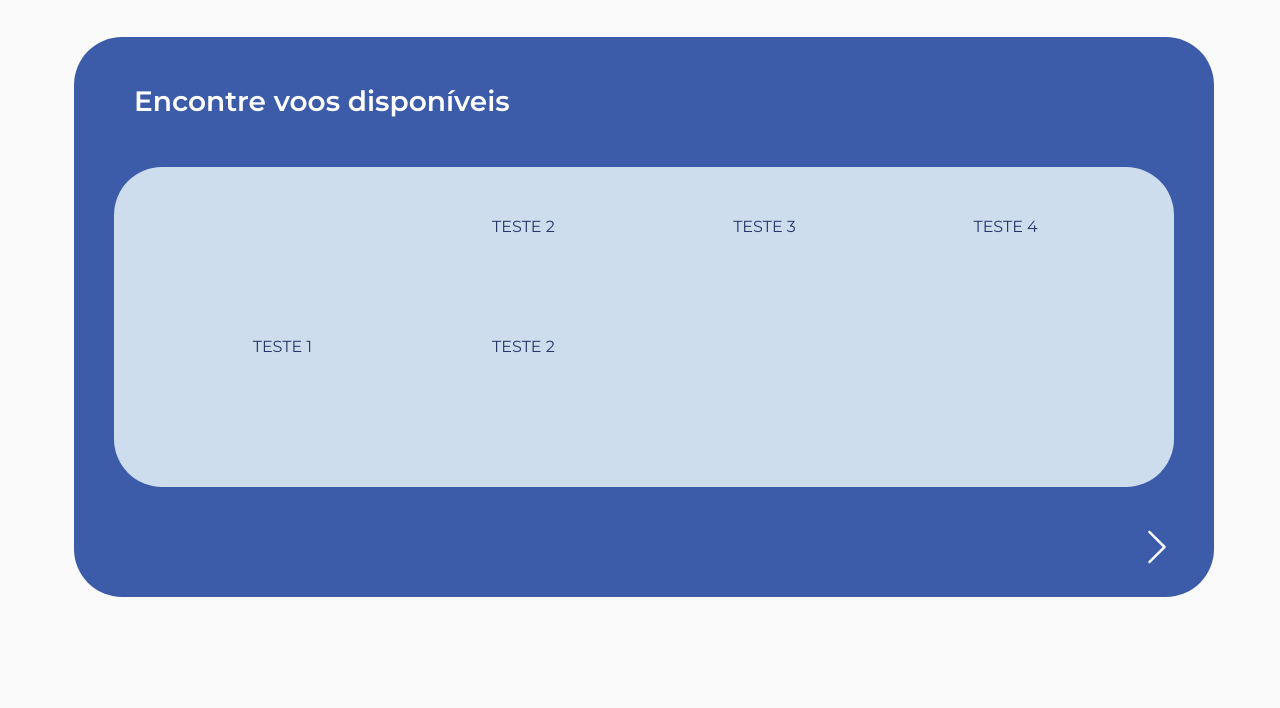
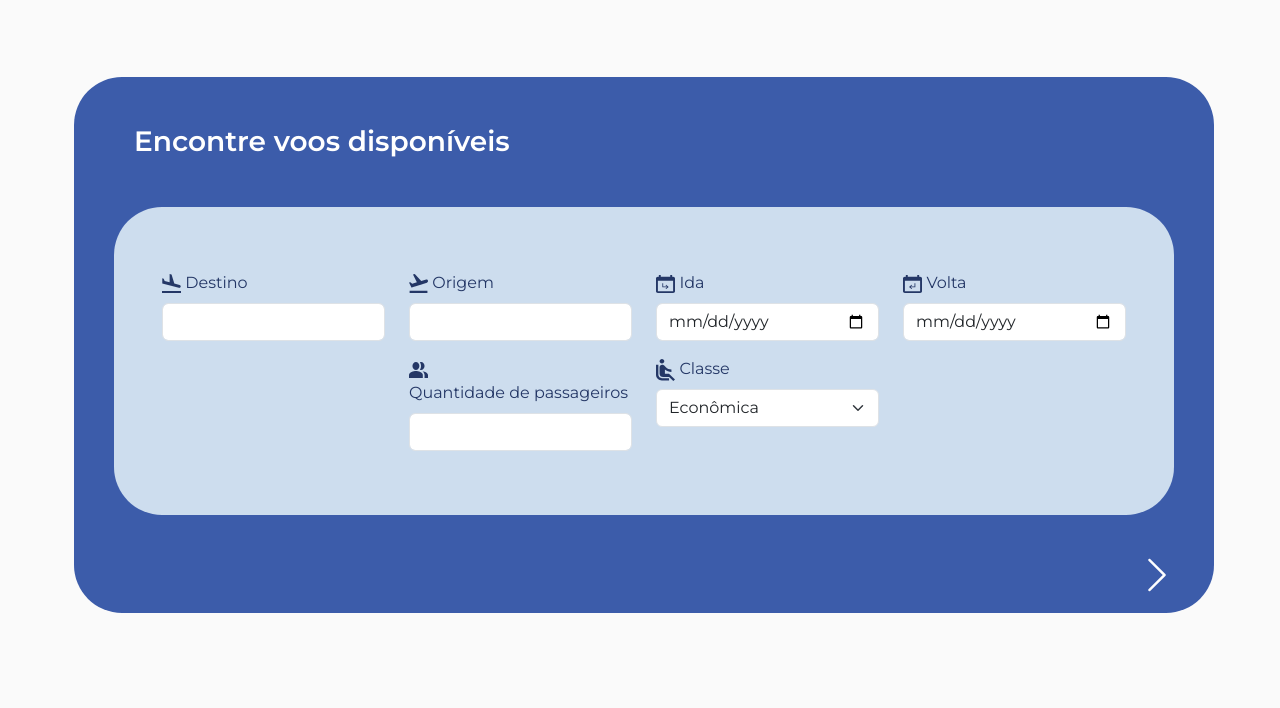
Before and after one commit to JulliaThainna/FlyMe, a plain HTML site: page frontend/html/home.html in a window 1280 px wide. Shown: the part 92-800 px from the top of the page. Drawn offline with nearby package versions, Linux system fonts and the light colour scheme.

Commit message:
Tela home finalizada

```diff
--- a/frontend/html/home.html
+++ b/frontend/html/home.html
@@ -19,7 +19,7 @@
 </head>
 <body>
     <nav class="navbar navbar-expand-lg">
-        <div class="container-fluid">
+        <div class="container">
         <a class="navbar-brand" href="../html/home.html">
             <img src="../imgs/logo-flyme.svg" alt="FlyMe">
         </a>
@@ -43,31 +43,48 @@
       </nav>
     </nav>
 
-    <div class="d-flex justify-content-center align-items-center" style="height: 80vh">
+    <div class="d-flex justify-content-center align-items-center">
         <div class="container" id="bg-pesquisa">
             <h3 class="m-5 fw-semibold">Encontre voos disponíveis</h3>
+            <form action="">
                 <div class="container" id="bg-pesquisa-sub">
-                <div class="row p-5" class="inputs-pesquisa">
-                    <div class="col-md-3">
-
+                    <div class="row">
+                        <div class="col-md-3 pt-3">
+                            <img src="../imgs/destino.svg" alt="" style="width: 1.2rem;">
+                            <label for="destino" class="form-label">Destino</label>
+                            <input type="text" class="form-control" id="destino" required>
                         </div>
-                    <div class="col-md-3">
-                        TESTE 2
+                        <div class="col-md-3 pt-3">
+                            <img src="../imgs/origem.svg" alt="" style="width: 1.2rem;">
+                            <label for="origem" class="form-label">Origem</label>
+                            <input type="text" class="form-control" id="origem" required>
                         </div>
-                    <div class="col-md-3">
-                        TESTE 3
+                        <div class="col-md-3 pt-3">
+                            <img src="../imgs/ida.svg" alt="" style="width: 1.2rem;">
+                            <label for="data-ida" class="form-label">Ida</label>
+                            <input type="date" class="form-control" id="data-ida" required>
                         </div>
-                    <div class="col-md-3">
-                        TESTE 4
+                        <div class="col-md-3 pt-3">
+                            <img src="../imgs/volta.svg" alt="" style="width: 1.2rem;">
+                            <label for="data-volta" class="form-label">Volta</label>
+                            <input type="date" class="form-control" id="data-volta">
                         </div>
                     </div>
 
-                <div class="row p-5" class="inputs-pesquisa">
-                    <div class="col-md-3">
-                        TESTE 1
+                    <div class="row pb-3 justify-content-center">
+                        <div class="col-md-3 pt-3">
+                            <img src="../imgs/passageiros.svg" alt="" style="width: 1.2rem;">
+                            <label for="qtd-passageiros" class="form-label">Quantidade de passageiros</label>
+                            <input type="number" class="form-control" id="qtd-passageiros" required>
                         </div>
-                    <div class="col-md-3">
-                        TESTE 2
+                        <div class="col-md-3 pt-3">
+                            <img src="../imgs/classe.svg" alt="" style="width: 1.2rem;">
+                            <label for="classe" class="form-label">Classe</label>
+                            <select class="form-select" id="classe">
+                                <option value="Econômica" selected>Econômica</option>
+                                <option value="Executiva">Executiva</option>
+                                <option value="Primeira classe">Primeira classe</option>
+                            </select>
                         </div>
                     </div>
                 </div>
@@ -77,6 +94,7 @@
                     </button>
                 </div>
             </div>
+        </form>
     </div>
 </body>
 </html>
--- a/frontend/style/home.css
+++ b/frontend/style/home.css
@@ -1,22 +1,20 @@
 #bg-pesquisa{
     width: 200rem;
-    height: 35rem;
     border-radius: 3rem;
     background-color: #3C5CAA;
     color: #243766;
-    text-align: center;
+    margin-top: 5rem;
 }
 
 #bg-pesquisa h3{
     color: #ffffff;
-    text-align: left;
 }
 
 #bg-pesquisa-sub{
-    height: 20rem;
     width: 95%;
     border-radius: 3rem;
     background-color: #CDDDEE;
+    padding: 3rem;
 }
 
 #btn-pesquisa{
```
Also changed, not shown: frontend/html/login.html (+1 -1 lines), frontend/imgs/classe.svg (added), frontend/imgs/destino.svg (added), frontend/imgs/ida.svg (added), frontend/imgs/origem.svg (added), frontend/imgs/passageiros.svg (added), frontend/imgs/volta.svg (added). Lines whose indentation alone changed are shown as unchanged.
